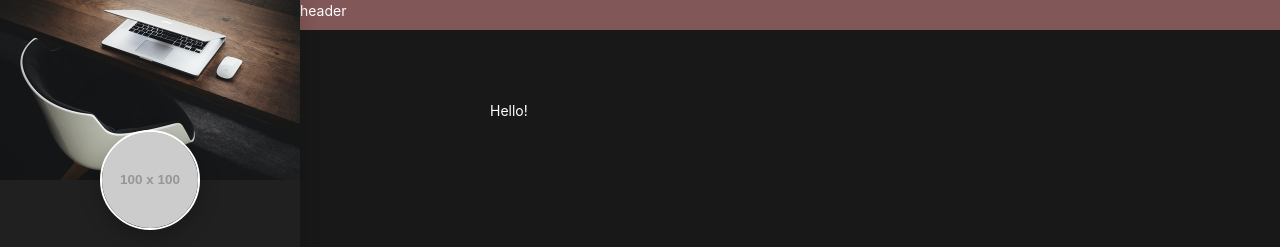
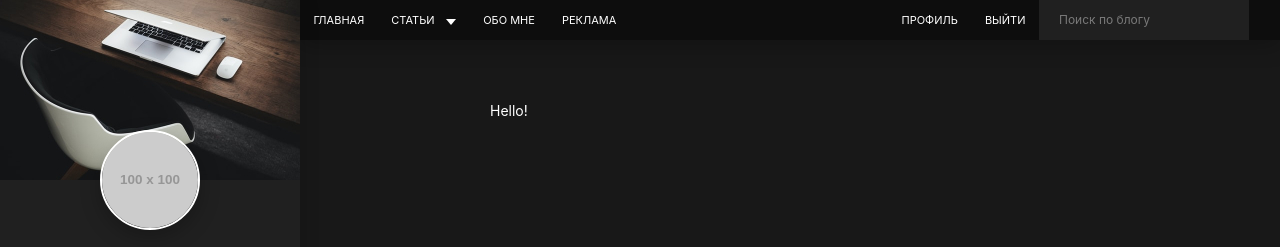
Before and after one commit to VinogradovValentin/Blog, a website: page src/index.html in a window 1280 px wide. Shown: the top 247 px of the page. Drawn offline with nearby package versions, Linux system fonts and the light colour scheme; files that its build step writes are made by us from their sources; placeholder pictures from the web are drawn by us.

Commit message:
added header

```diff
--- a/src/assets/scss/_vars.scss
+++ b/src/assets/scss/_vars.scss
@@ -1,6 +1,7 @@
 $primary: #202020;
 $secondary: #121212;
 $white: #fff;
+$blue: #3137C9;
 
 $z-index-sidebar: 1000;
 $z-index-header: 1000;
--- a/src/assets/scss/blocks/btn.scss
+++ b/src/assets/scss/blocks/btn.scss
@@ -27,11 +27,11 @@
     }
 
     &--blue {
-        background-color: #3137C9;
+        background-color: $blue;
         box-shadow: 0px 7px 17px -10px rgba(32, 84, 219, 0.35);
 
         &:hover {
-            background-color: darken(#3137C9, 5%);
+            background-color: darken($blue, 5%);
         }
     }
 }
--- a/src/assets/scss/blocks/header.scss
+++ b/src/assets/scss/blocks/header.scss
@@ -1,11 +1,21 @@
 .header {
+    display: flex;
     width: calc(100% - $sidebar-width);
-    height: 30px;
 
-    background-color: rgb(129, 87, 87);
+    background-color: #0D0D0D;
+    box-shadow: 0px 5px 22px rgba(0, 0, 0, 0.25);
 
     position: fixed;
     top: 0;
     right: 0;
     z-index: $z-index-header;
 }
+
+.header__left {
+    width: 60%;
+}
+
+.header__right {
+    display: flex;
+    width: 40%;
+}
--- /dev/null
+++ b/src/assets/scss/blocks/nav.scss
@@ -0,0 +1,49 @@
+.nav__list {
+    display: flex;
+}
+
+.nav__item {
+    position: relative;
+
+    &:hover {
+        .nav__link {
+            background-color: $blue;
+        }
+        > .subnav {
+            display: block;
+        }
+    }
+}
+
+.nav__link {
+    display: block;
+    padding: 1.35rem;
+
+    font-weight: 400;
+    font-size: 1.1rem;
+    line-height: 1.2;
+    text-transform: uppercase;
+    color: $white;
+
+    transition: background-color .2s linear;
+
+    &.has-subnav {
+        position: relative;
+        padding-right: 3.5rem;
+
+        &:after {
+            content: '';
+            display: block;
+            margin-top: 2px;
+
+            border-style: solid;
+            border-width: 6px 5px 0 5px;
+            border-color: $white transparent transparent transparent;
+
+            position: absolute;
+            top: 50%;
+            right: 1.35rem;
+            transform: translateY(-50%);
+        }
+    }
+}
--- /dev/null
+++ b/src/assets/scss/blocks/search.scss
@@ -0,0 +1,22 @@
+.search {
+    width: 100%;
+    max-width: 21rem;
+    background-color: $primary;
+}
+
+.search__input {
+    display: block;
+    width: 100%;
+    padding: 1.2rem 2rem;
+
+    background: transparent;
+    border: none;
+
+    font-family: inherit;
+    font-size: 1.2rem;
+    color: $white;
+
+    &::placeholder {
+        color: rgba($white, .4);
+    }
+}
--- /dev/null
+++ b/src/assets/scss/blocks/subnav.scss
@@ -0,0 +1,29 @@
+.subnav {
+    display: none;
+    padding: .5rem 0;
+    width: 16.5rem;
+
+    background-color: $blue;
+    box-shadow: 0px 6px 8px rgba(0, 0, 0, 0.2);
+    border-radius: 0px 0px 5px 5px;
+
+    position: absolute;
+    top: 100%;
+    left: 0;
+}
+
+.subnav__link {
+    display: block;
+    padding: .45rem 1.2rem;
+
+    font-weight: 400;
+    font-size: 1.2rem;
+    line-height: 1.2;
+    color: $white;
+
+    transition: background-color .2s ease-in-out;
+
+    &:hover {
+        background-color: darken($blue, 5%);
+    }
+}
--- a/src/assets/scss/style.scss
+++ b/src/assets/scss/style.scss
@@ -28,6 +28,9 @@ a {
 /* Blocks */
 @import 'blocks/page';
 @import 'blocks/header';
+@import 'blocks/nav';
+@import 'blocks/subnav';
+@import 'blocks/search';
 @import 'blocks/sidebar';
 @import 'blocks/main';
 @import 'blocks/container';
--- a/src/partials/header.html
+++ b/src/partials/header.html
@@ -1 +1,49 @@
-<header class="header">header</header>
+<header class="header">
+    <div class="header__left">
+        <nav class="nav">
+            <ul class="nav__list">
+                <li class="nav__item">
+                    <a class="nav__link" href="#">Главная</a>
+                </li>
+                <li class="nav__item">
+                    <a class="nav__link has-subnav" href="#">Статьи</a>
+
+                    <ul class="subnav">
+                        <li>
+                            <a class="subnav__link" href="#">Создание сайтов</a>
+                        </li>
+                        <li>
+                            <a class="subnav__link" href="#">Интернет-маркетинг</a>
+                        </li>
+                        <li>
+                            <a class="subnav__link" href="#">Продвижение видео</a>
+                        </li>
+                    </ul>
+                </li>
+                <li class="nav__item">
+                    <a class="nav__link" href="#">Обо мне </a>
+                </li>
+                <li class="nav__item">
+                    <a class="nav__link" href="#"> Реклама</a>
+                </li>
+            </ul>
+        </nav>
+    </div>
+
+    <div class="header__right">
+        <nav class="nav">
+            <ul class="nav__list">
+                <li class="nav__item">
+                    <a class="nav__link" href="#">Профиль</a>
+                </li>
+                <li class="nav__item">
+                    <a class="nav__link" href="#">Выйти</a>
+                </li>
+            </ul>
+        </nav>
+
+        <form class="search" action="/" method="post">
+            <input class="search__input" type="text" placeholder="Поиск по блогу">
+        </form>
+    </div>
+</header>
```
